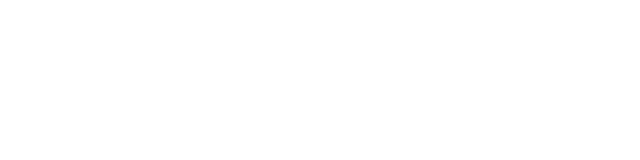
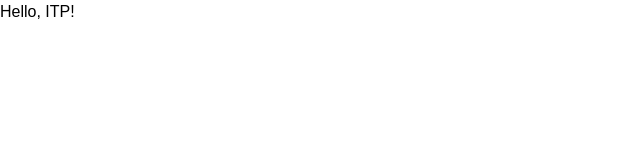
Before and after one commit to IT21058578/itp-frontend, a React (Create React App) app: page / in a window 1280 px wide. Shown: the top 160 px of the page, without its empty margins (0-640 px from the left). Built offline with nearby package versions, Linux system fonts and the light colour scheme.

Commit message:
Testing App.js

```diff
--- a/src/App.js
+++ b/src/App.js
@@ -1,6 +1,7 @@
 function App() {
   return (
     <div className="App">
+      Hello, ITP!
     </div>
   );
 }
```
